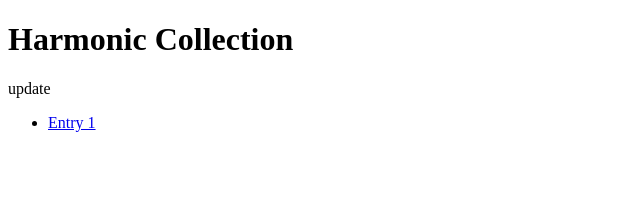
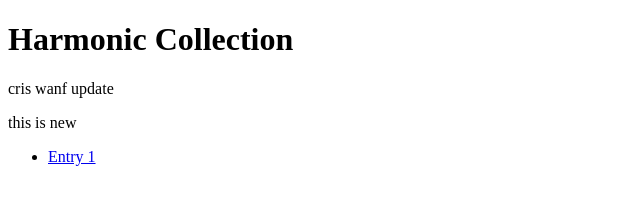
Before and after one commit to wangq314/Test-repl, a plain HTML site: page index.html in a window 1280 px wide. Shown: the whole page, without its empty margins (0-640 px from the left). Drawn offline with Linux system fonts and the light colour scheme.

Commit message:
Update index.html

```diff
--- a/index.html
+++ b/index.html
@@ -5,7 +5,8 @@
   </head>
   <body>
     <h1>Harmonic Collection</h1>
-    <p>update</p>
+    <p>cris wanf update</p>
+    <p>this is new</p>
     <ul>
       <li>
         <a href="entry-1.html">Entry 1</a>
```
